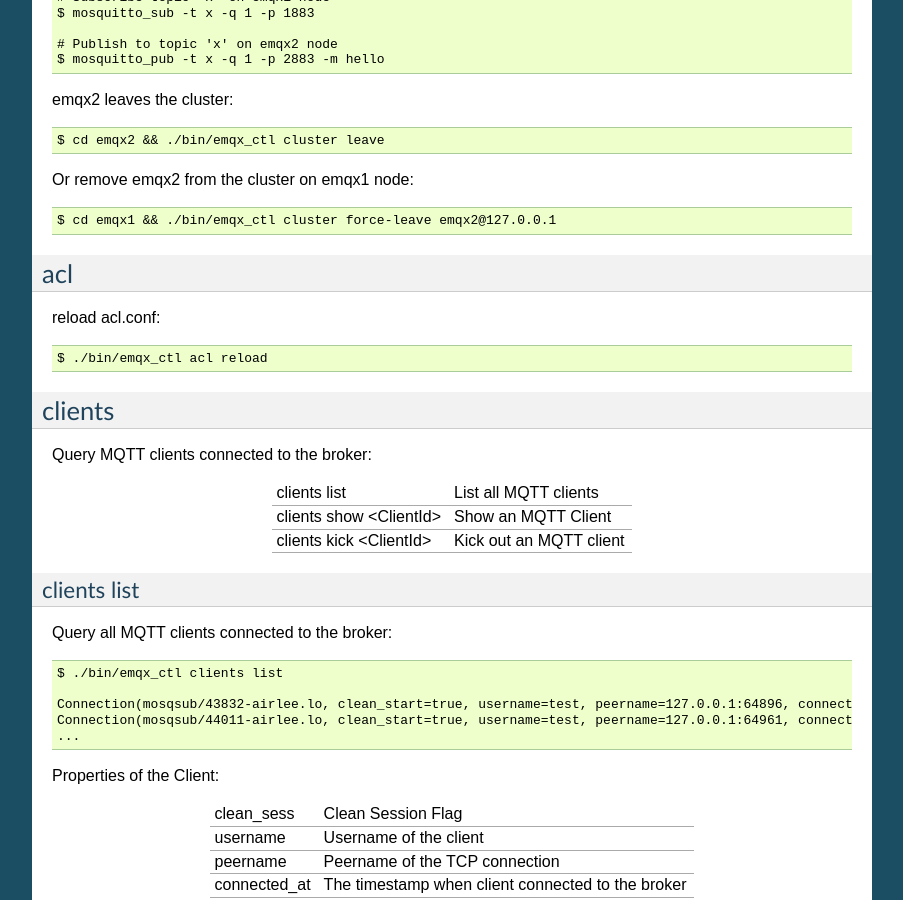
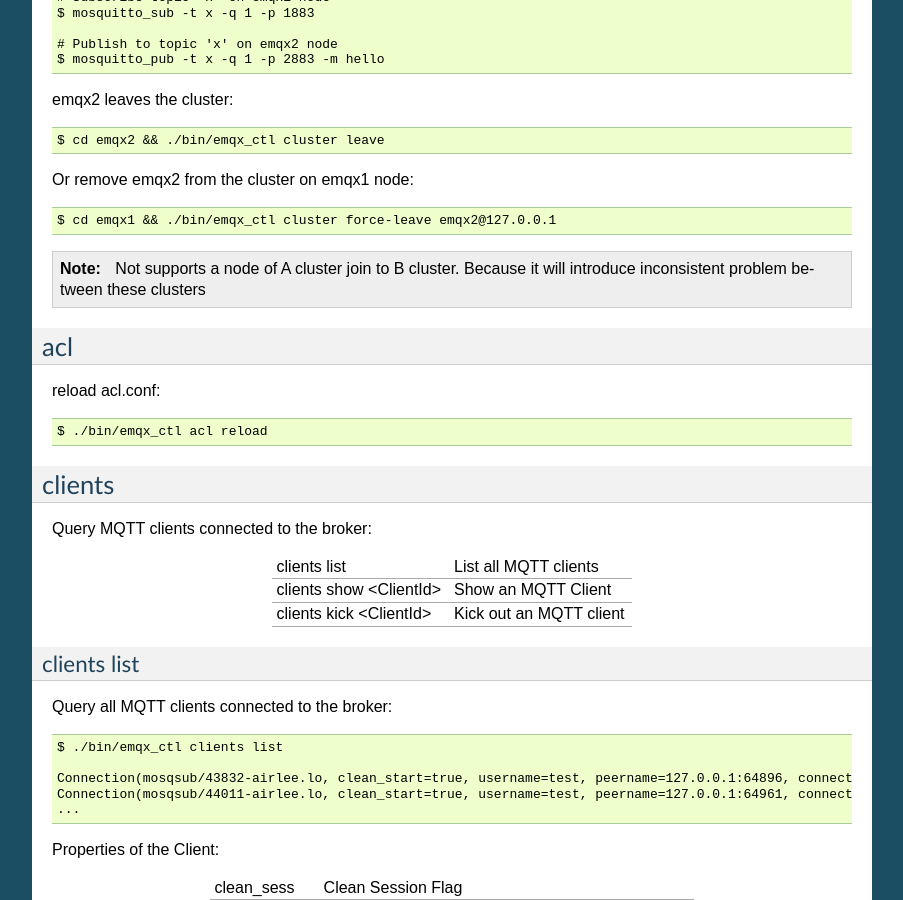
Before and after one commit to emqxarchive/emqx-docs-en, a Sphinx documentation site: the page built from source/commands.rst, in a window 1280 px wide and 900 px high, scrolled down 3759 px. Shown: the whole window, without its empty margins (198-1101 px from the left). Built offline with Sphinx 7.4.7, drawn with Linux system fonts in a browser that asks for light colours.

Commit message:
Clarify manual join (#165)

```diff
--- a/source/commands.rst
+++ b/source/commands.rst
@@ -247,6 +247,8 @@
 Or remove emqx2 from the cluster on emqx1 node::
 
     $ cd emqx1 && ./bin/emqx_ctl cluster force-leave emqx2@127.0.0.1
+
+.. note:: Not supports a node of A cluster join to B cluster. Because it will introduce inconsistent problem between these clusters
 
 ----
 acl
```
